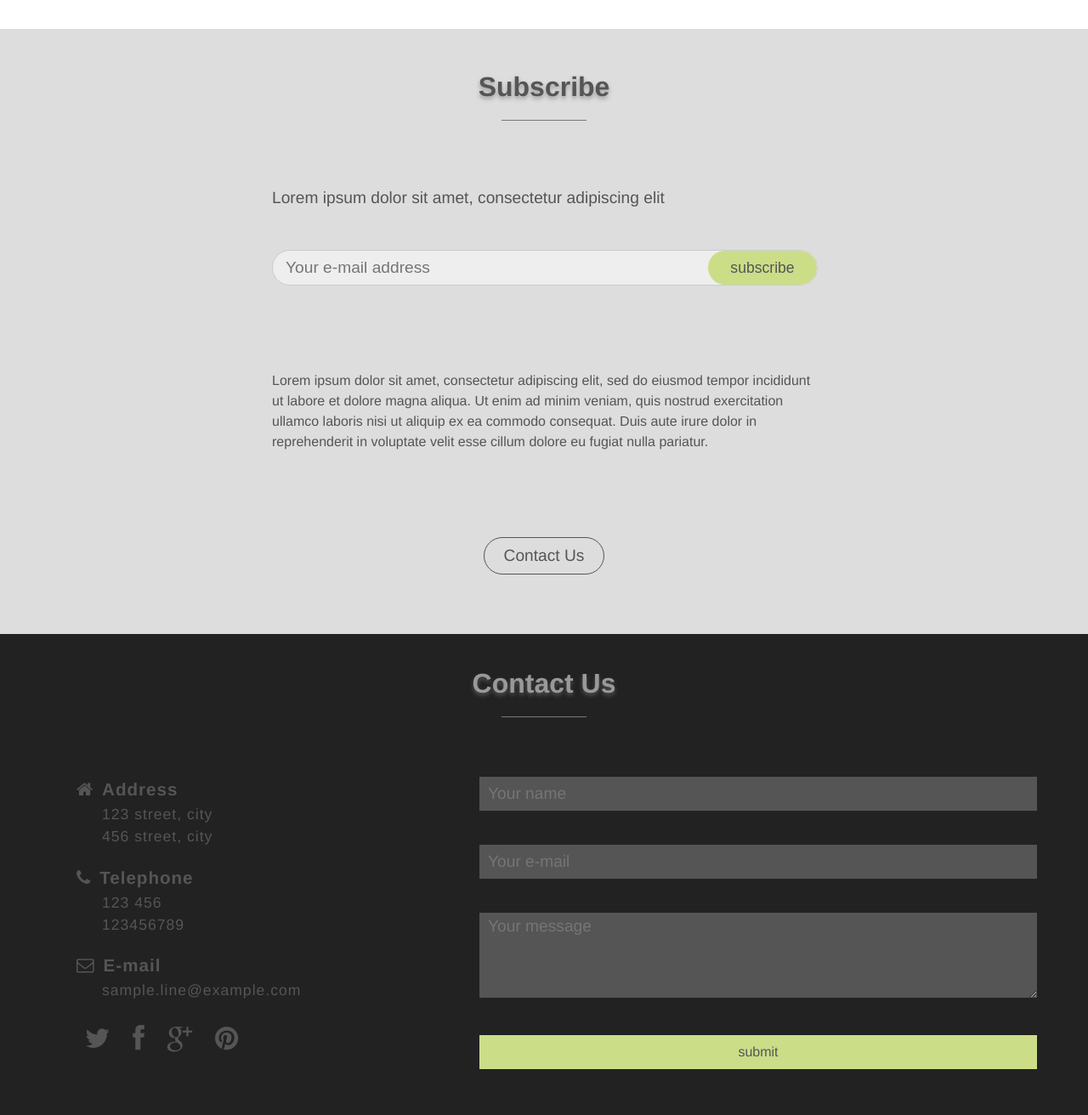
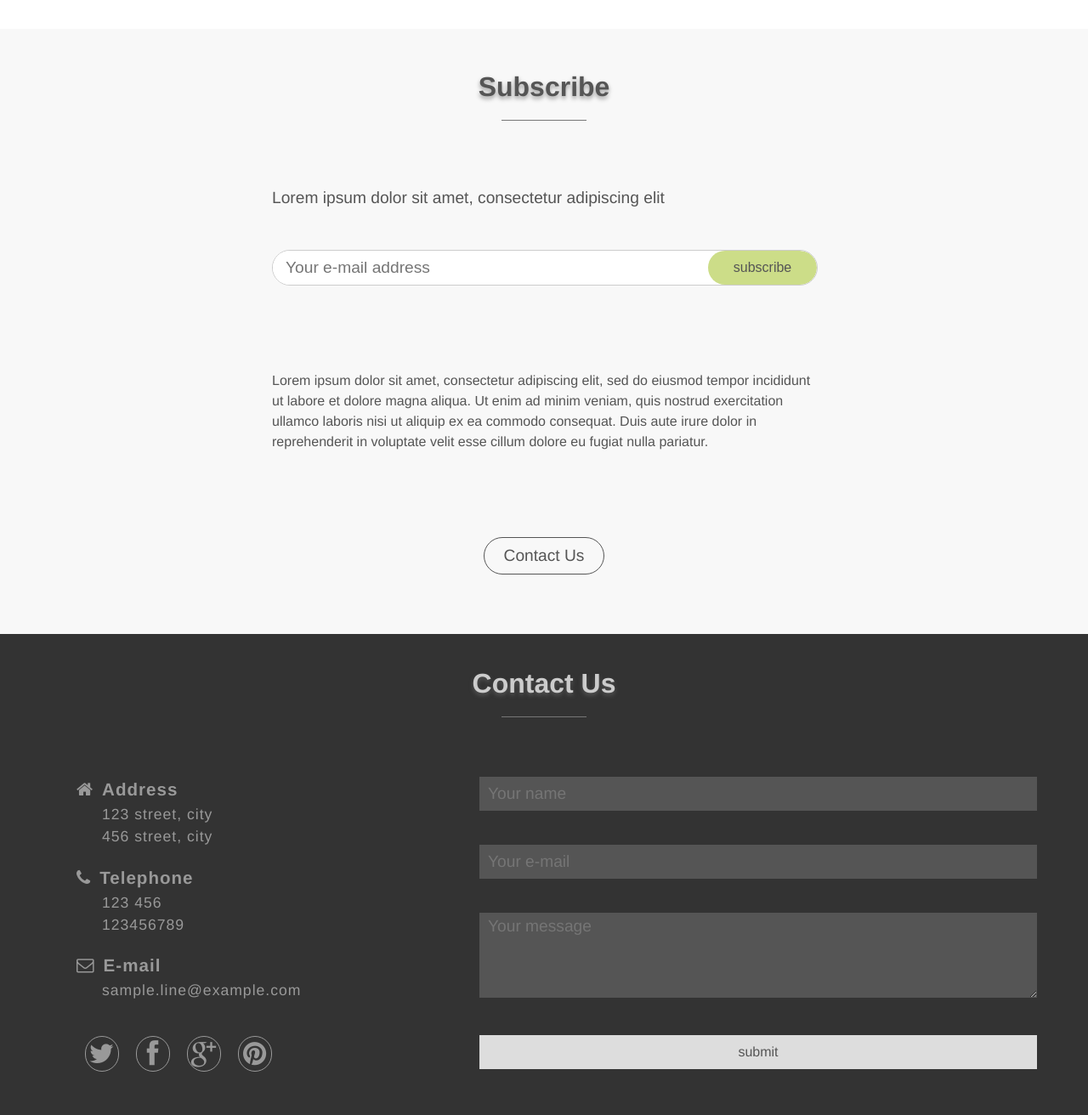
Before and after one commit to ynzkai/sample-line, a plain HTML site: page index.html in a window 1280 px wide. Shown: the part 1482-2794 px from the top of the page at 85% size. Drawn offline with Linux system fonts and the light colour scheme.

Commit message:
optimizing css

```diff
--- a/css/main.css
+++ b/css/main.css
@@ -48,7 +48,7 @@ body {
 /* facepage */
 
 .facepage {
-	background-color: rgba(25, 25, 25, 0.7);
+	background-color: rgba(0, 0, 0, 0.8);
 	padding-top: 120px;
 }
 
@@ -99,7 +99,7 @@ body {
 
 .banner h1 {
 	//font-family: "Stencil Std";
-	color: #9a5;
+	color: #cd8;
 	font-size: 3em;
 	margin-bottom: 10px;
 	letter-spacing: 2px;
@@ -117,7 +117,7 @@ body {
 
 .banner p {
 	font-size: 1em;
-	color: #999;
+	color: #ccc;
 	letter-spacing: 1px;
 	animation-delay: 500ms;
 }
@@ -137,7 +137,7 @@ body {
 }
 
 #countdown .number {
-	color: #bbb;
+	color: #ddd;
 	line-height: 50px;
 	font-size: 4em;
 }
@@ -145,7 +145,7 @@ body {
 #countdown .desc {
 	margin-top: 10px;
 	font-size: 1em;
-	color: #999;
+	color: #ccc;
 }
 
 /* progress */
@@ -154,7 +154,7 @@ body {
 	height: 10px;
 	margin: 10px auto;
 	position: relative;
-	background-color: rgba(120,120,120, 0.3);
+	background-color: rgba(204,204,204, 0.3);
 	border-radius: 5px;
 	-webkit-border-radius: 5px;
 	-ms-border-radius: 5px;
@@ -168,7 +168,7 @@ body {
 	-ms-border-radius: 5px;
 	-moz-border-radius: 5px;
 	-o-border-radius: 5px;
-	background-color: rgba(153,170,95, 0.7);
+	background-color: rgba(204,221,128, 0.7);
 	height: 100%;
 	width: 0;
 }
@@ -176,7 +176,7 @@ body {
 #progress #persentage {
 	font-family: 'Open Sans Condensed', sans-serif;
 	font-size: 1.5em;
-	color: #999;
+	color: #eee;
 	text-align: center;
 	width: 50px;
 	height: 50px;
@@ -331,24 +331,25 @@ body {
 	-moz-border-radius: 999px;
 	-ms-border-radius: 999px;
 	-o-border-radius: 999px;
-	transition: 1s;
-	-webkit-transition: 1s;
-	-moz-transition: 1s;
-	-ms-transition: 1s;
-	-o-transition: 1s;
+	transition: 500ms;
+	-webkit-transition: 500ms;
+	-moz-transition: 500ms;
+	-ms-transition: 500ms;
+	-o-transition: 500ms;
 }
 
 #contactus #home-button:hover,
 #subscribe #contact-button:hover,
 #ourservice #subscribe-button:hover {
 	background-color: #cd8;
+	border: 1px solid #cd8;
 }
 
 /* subscribe */
 
 #subscribe {
 	padding: 50px 0;
-	background-color: #ddd;
+	background-color: #f8f8f8;
 }
 
 #subscribe h1 {
@@ -380,7 +381,7 @@ body {
 	width: 100%;
 	height: 40px;
 	overflow: hidden;
-	background: #eee;
+	background: #fff;
 }
 
 #subscribe .form-wrapper #email {
@@ -390,7 +391,6 @@ body {
 	font-size: 1.2em;
 	line-height: 2;
 	border-width: 0;
-	background: transparent;
 	padding-left: 15px;
 	box-sizing: border-box;
 	float: left;
@@ -404,21 +404,20 @@ body {
 	background-color: #cd8;
 	border-radius: 999px;
 	color: #555;
-	font-size: 1.1em;
+	font-size: 1em;
 	-webkit-border-radius: 999px;
 	-moz-border-radius: 999px;
 	-ms-border-radius: 999px;
 	-o-border-radius: 999px;
-	transition: 1s;
-	-webkit-transition: 1s;
-	-moz-transition: 1s;
-	-ms-transition: 1s;
-	-o-transition: 1s;
+	transition: 300ms;
+	-webkit-transition: 300ms;
+	-moz-transition: 300ms;
+	-ms-transition: 300ms;
+	-o-transition: 300ms;
 }
 
 #subscribe .form-wrapper #submit:hover {
 	background-color: #9a5;
-	color: #ddd;
 	cursor: pointer;
 }
 
@@ -434,8 +433,8 @@ body {
 
 #contactus {
 	padding: 10px;
-	background-color: #222;
-	color: #999;
+	background-color: #333;
+	color: #ccc;
 }
 
 #contactus h1 {
@@ -481,7 +480,7 @@ body {
 #contactus #form-wrapper input#submit {
 	font-family: Helvetica, Arial, sans-serif;
 	font-size: 1em;
-	background-color: #cd8;
+	background-color: #ddd;
 }
 
 #contactus #form-wrapper input:focus,
@@ -491,13 +490,13 @@ body {
 
 #contactus #form-wrapper input#submit:hover {
 	cursor: pointer;
-	background-color: #9a5;
-	color: #ddd;
-	transition: 1s;
-	-webkit-transition: 1s;
-	-moz-transition: 1s;
-	-ms-transition: 1s;
-	-o-transition: 1s;
+	background-color: #cd8;
+	color: #555;
+	transition: 500ms;
+	-webkit-transition: 500ms;
+	-moz-transition: 500ms;
+	-ms-transition: 500ms;
+	-o-transition: 500ms;
 }
 
 #contactus #contact-info {
@@ -517,7 +516,7 @@ body {
 	font-size: 1.1em;
 	letter-spacing: 1px;
 	line-height: 1.5;
-	color: #555;
+	color: #999;
 }
 
 #contactus #contact-info h3 i {
@@ -531,20 +530,30 @@ body {
 #contactus #contact-info a:link,
 #contactus #contact-info a:active,
 #contactus #contact-info a {
-	color: #555;
+	color: #999;
 	text-decoration: none;
 }
 
 #contactus #contact-info a:hover {
-	color: #999;
+	color: #ccc;
 }
 
 #contactus #contact-info .sns span {
 	font-size: 1.8em;
-	margin: 30px 10px 20px;
+	margin: 20px 10px;
+	float: left;
+	display: block;
+	width: 40px;
+	height: 40px;
 }
 
 #contactus #contact-info .sns span a {
+	display: block;
+	height: 100%;
+	line-height: 40px;
+	text-align: center;
+	border-radius: 999px;
+	border: 1px solid #999;
 	transition: 1s;
 	-webkit-transition: 1s;
 	-moz-transition: 1s;
@@ -554,11 +563,11 @@ body {
 
 #contactus #contact-info .sns span a:hover {
 	color: #9a5;
-	transform: rotate(360deg);
-	-webkit-transform: rotate(360deg);
-	-moz-transform: rotate(360deg);
-	-ms-transform: rotate(360deg);
-	-o-transform: rotate(360deg);
+	border: 1px solid #9a5;
+	-webkit-border-radius: 999px;
+	-moz-border-radius: 999px;
+	-ms-border-radius: 999px;
+	-o-border-radius: 999px;
 }
 
 /* footer */
```
